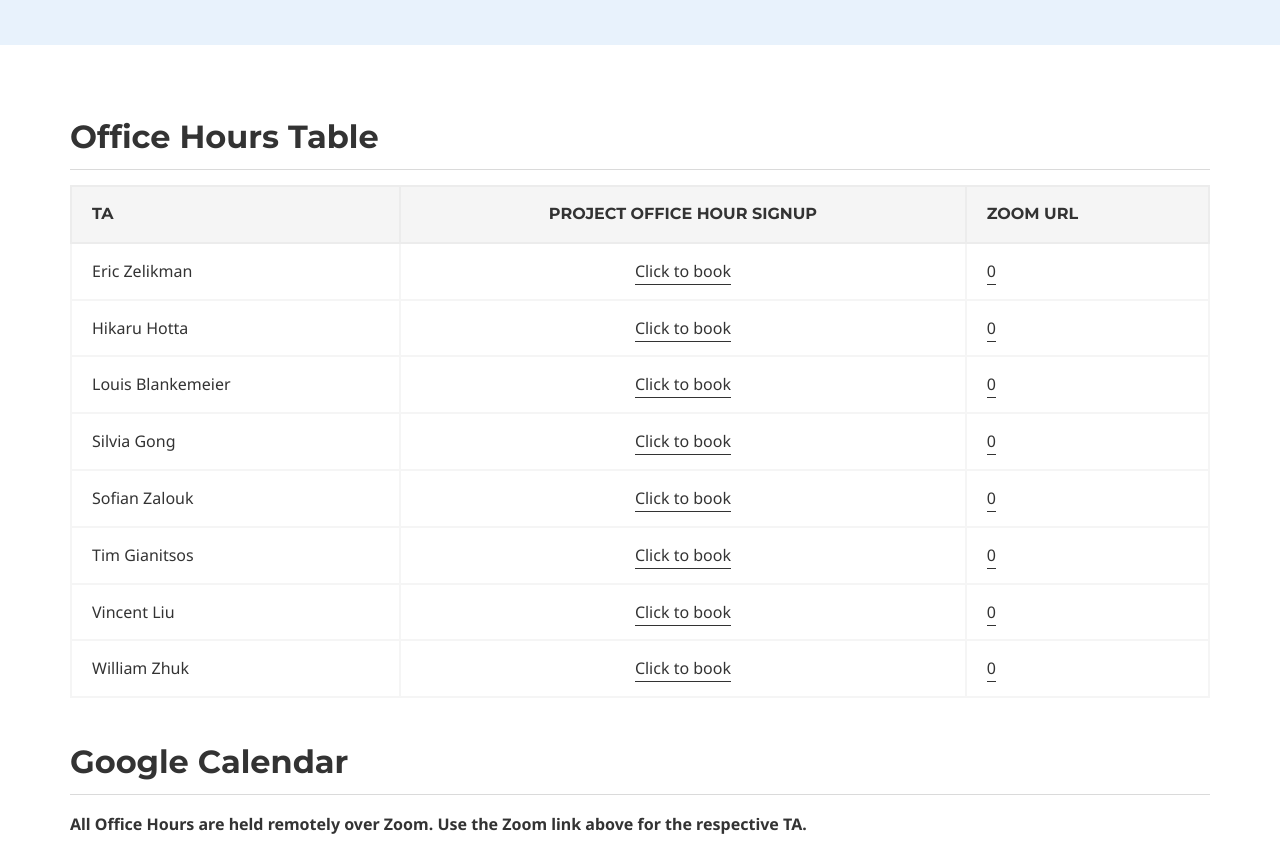
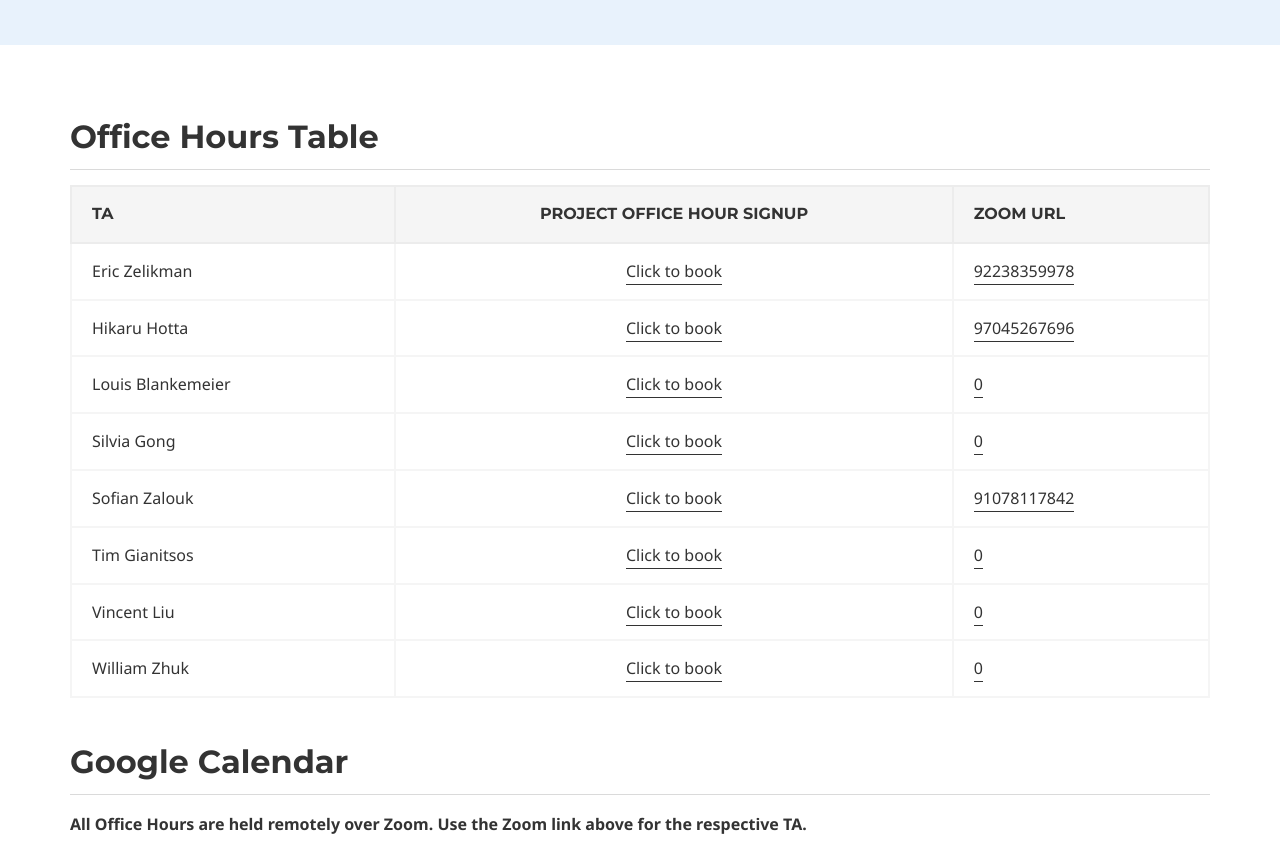
Before and after one commit to sharonzhou/CS236G, a Jekyll site: the page built from officehours.md, in a window 1280 px wide and 900 px high, scrolled down 471 px, cut to the strip 0-855 px from the top of the window. Built offline with Jekyll 4.4.1, drawn with Linux system fonts in a browser that asks for light colours.

Commit message:
Added OHs and Calendly links for Hikaru and Sofian

```diff
--- a/_config.yml
+++ b/_config.yml
@@ -103,13 +103,15 @@
         - name: Eric Zelikman
           type: TA
           image: eric.png
-          zoom_id: 000
-          zoom_link: https://stanford.zoom.us/j/92238359978?pwd=dmpuMlVlazQxNlUzT014TGxjUlJ5QT09#success
+          zoom_id: 92238359978
+          zoom_link: https://stanford.zoom.us/j/92238359978?pwd=dmpuMlVlazQxNlUzT014TGxjUlJ5QT09
           calendly: https://calendly.com/cs236g/eric-s-office-hours
         - name: Hikaru Hotta
           type: TA
           image: hikaru.png
-          zoom_id: 000
+          zoom_id: 97045267696
+          zoom_link: https://stanford.zoom.us/s/97045267696?pwd=MnNxck5VZzVWQldwZUV0OU9EUVo4UT09
+          calendly: https://calendly.com/cs236g/hikaru-office-hours
         - name: Louis Blankemeier
           type: TA
           image: louis.png
@@ -121,7 +123,9 @@
         - name: Sofian Zalouk
           type: TA
           image: sofian.png
-          zoom_id: 000
+          zoom_id: 91078117842
+          zoom_link: https://stanford.zoom.us/j/91078117842?pwd=dWlsRC9uOU9OczZBejlPTnFSZWd2dz09
+          calendly: https://calendly.com/cs236g/sofian-s-office-hours
         - name: Tim Gianitsos
           type: TA
           image: tim.png
```
